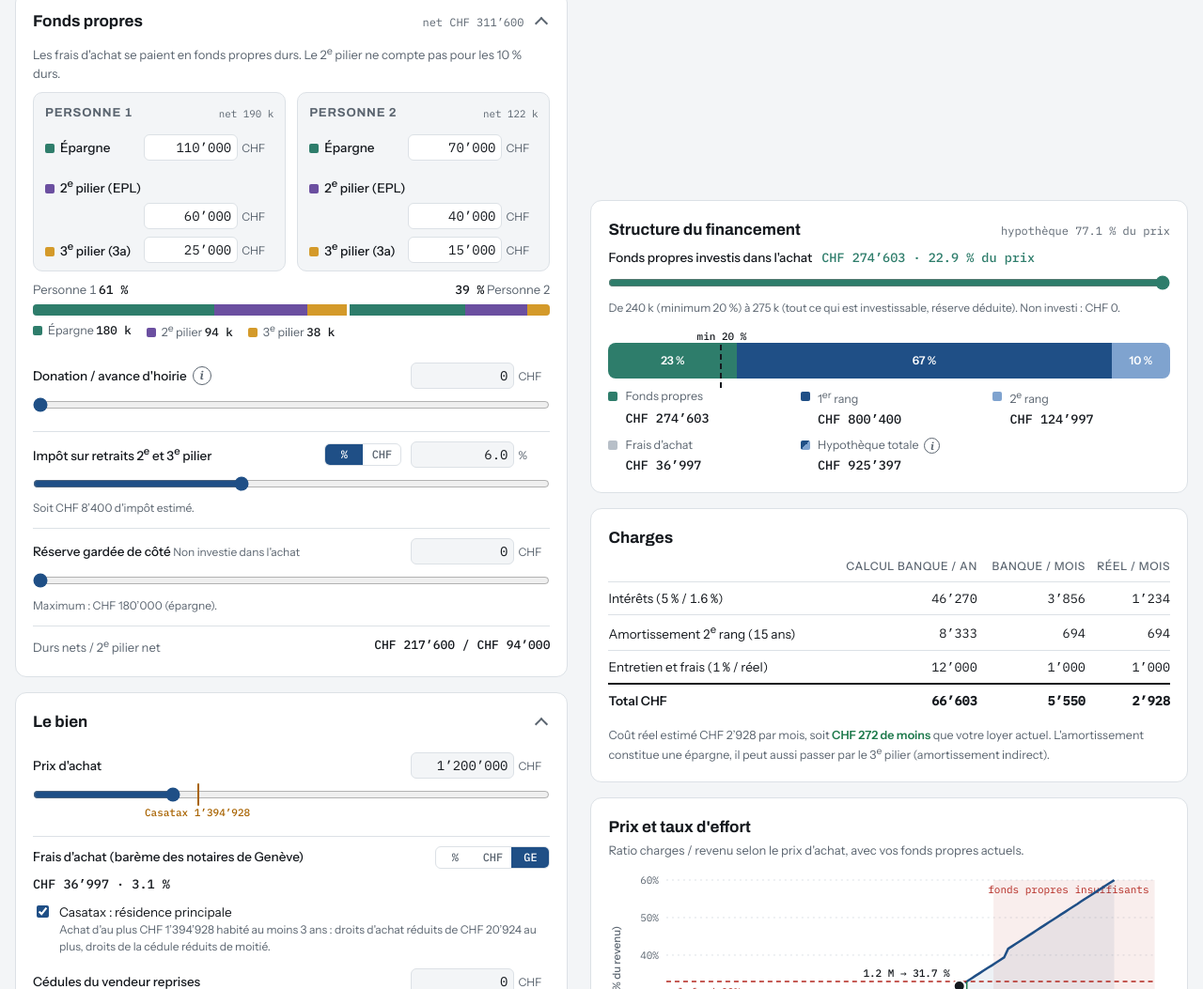
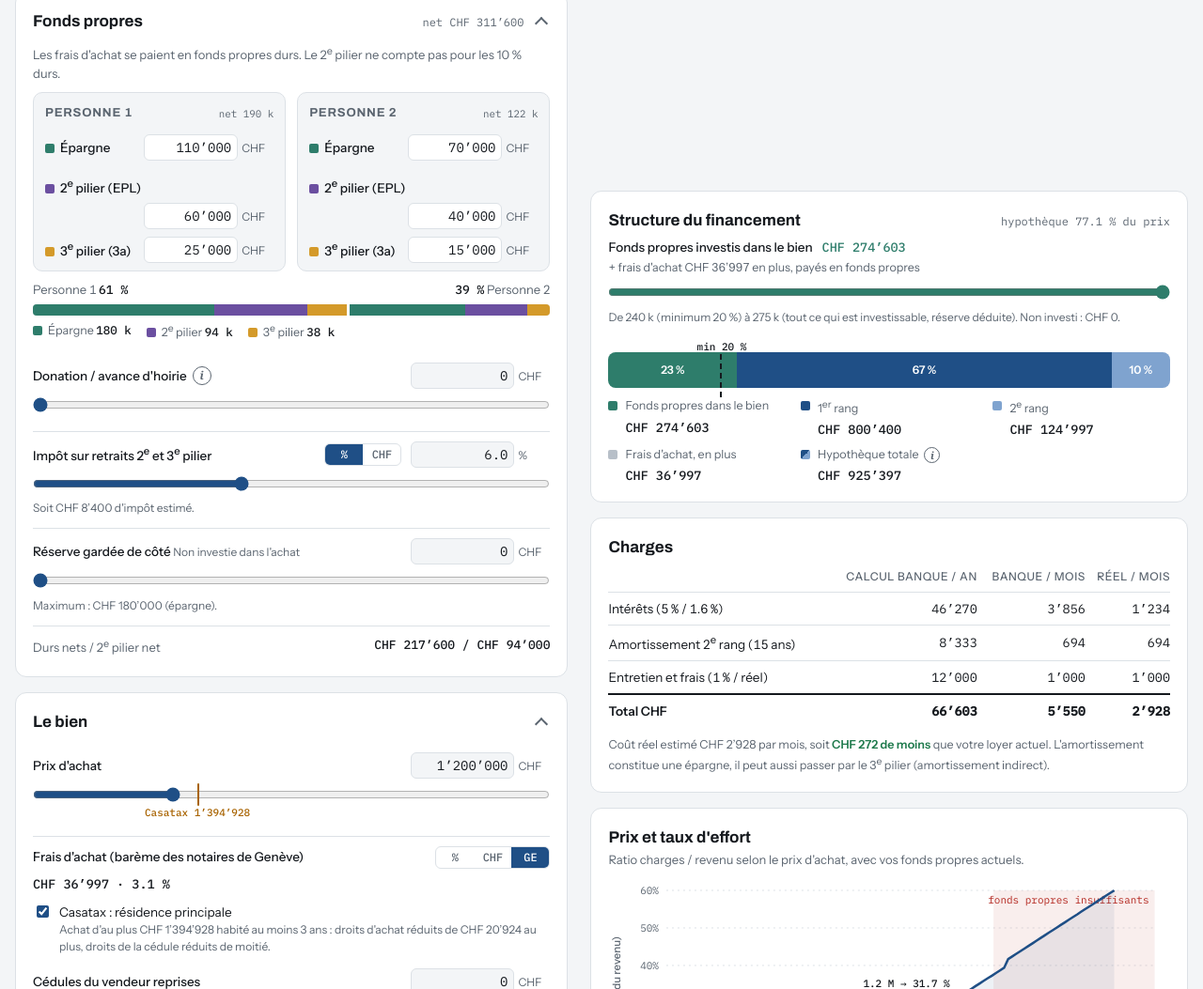
Before and after one commit to gerome12/simulateur-hypotheque, a plain HTML site: page index.html in a window 1280 px wide. Shown: the part 855-1908 px from the top of the page at 94% size. Drawn offline with Linux system fonts and the light colour scheme.

Commit message:
Structure du financement : apport dans le bien seul, frais d'achat en plus (#21)
Le curseur affiche uniquement les fonds propres mis dans le bien, avec
les frais d'achat mentionnés en dessous comme payés en plus. La légende
suit : « Fonds propres dans le bien » et « Frais d'achat, en plus ».


Claude-Session: https://claude.ai/code/session_0128R5SWGA1iEfVTaH4feUhG

Co-authored-by: Claude <noreply@anthropic.com>

```diff
--- a/index.html
+++ b/index.html
@@ -165,6 +165,7 @@ select, button { font: inherit; }
 @media (prefers-reduced-motion: reduce) { .subgroup { transition: none; } }
 .apport { padding: 4px 0 6px; }
 .apport input[type=range] { accent-color: var(--c-eq); }
+.apport-f { margin: 2px 0 0; font-size: 12.5px; color: var(--muted); font-variant-numeric: tabular-nums; }
 .apport-v { font-family: var(--font-data); font-weight: 500; font-size: 13.5px; font-variant-numeric: tabular-nums; color: var(--c-eq); }
 #field-p3a1, #field-p3a2 { border-top: 0; padding-top: 0; }
 .flabel { font-size: 13.5px; font-weight: 500; }
@@ -484,7 +485,8 @@ details.rules ul { margin: 0 0 12px; padding-left: 18px; color: var(--muted); di
       <section class="panel">
         <h2>Structure du financement <small id="t-ltv"></small></h2>
         <div class="apport">
-          <div class="frow"><label for="rg-apport">Fonds propres investis dans l'achat</label><b class="apport-v" id="apport-v">–</b></div>
+          <div class="frow"><label for="rg-apport">Fonds propres investis dans le bien</label><b class="apport-v" id="apport-v">–</b></div>
+          <p class="apport-f" id="apport-f"></p>
           <input type="range" id="rg-apport" min="0" max="1" step="any">
           <p class="hint" id="apport-h"></p>
         </div>
@@ -1228,7 +1230,8 @@ function update(skip) {
   ra.min = apMin; ra.max = apMax;
   ra.disabled = apMax - apMin < 1000;
   if (ra !== skip) ra.value = m.apport;
-  $("apport-v").textContent = `${chf(m.apport)} · ${pc(m.apport / m.P)} du prix`;
+  $("apport-v").textContent = chf(m.apport);
+  $("apport-f").textContent = `+ frais d'achat ${chf(m.fees)} en plus, payés en fonds propres`;
   $("apport-h").textContent = ra.disabled
     ? (apMax < minEq * m.P ? `Fonds propres insuffisants pour atteindre le minimum de ${pc(minEq, 0)}.` : "Tous vos fonds propres sont nécessaires.")
     : `De ${short(apMin)} (minimum ${pc(minEq, 0)}) à ${short(apMax)} (tout ce qui est investissable, réserve déduite). Non investi : ${chf(m.unused)}.`;
@@ -1239,8 +1242,9 @@ function update(skip) {
   $("stack").innerHTML = segs.map(([n, v, c]) => `<div style="flex-basis:${v / m.P * 100}%;background:${c}" title="${n}">${v / m.P > 0.09 ? pc(v / m.P, 0) : ""}</div>`).join("");
   $("t-ltv").textContent = `hypothèque ${pc(m.ltv)} du prix`;
   const lg = [
-    ...segs.map(([n, v, c]) => [n.replace(/(\d)(er|e) /, "$1<sup>$2</sup> "), v, c]),
-    ["Frais d'achat", m.fees, "var(--c-fee)"]
+    ["Fonds propres dans le bien", m.apport, "var(--c-eq)"],
+    ...segs.slice(1).map(([n, v, c]) => [n.replace(/(\d)(er|e) /, "$1<sup>$2</sup> "), v, c]),
+    ["Frais d'achat, en plus", m.fees, "var(--c-fee)"]
   ];
   $("legend").innerHTML = lg.map(([n, v, c]) => `<div class="lg"><i style="background:${c}"></i><span>${n}</span><b>${chf(v)}</b></div>`).join("")
     + `<div class="lg"><i style="background:linear-gradient(135deg, var(--c-r1) 50%, var(--c-r2) 50%)"></i><span class="lg-info">Hypothèque totale ${AIDE.hypothequeTotale ? `<button type="button" class="info" aria-controls="info-loan" aria-expanded="${!$("info-loan").hidden}" aria-label="Explication : hypothèque totale">i</button>` : ""}</span><b>${chf(m.loan)}</b></div>`
```
